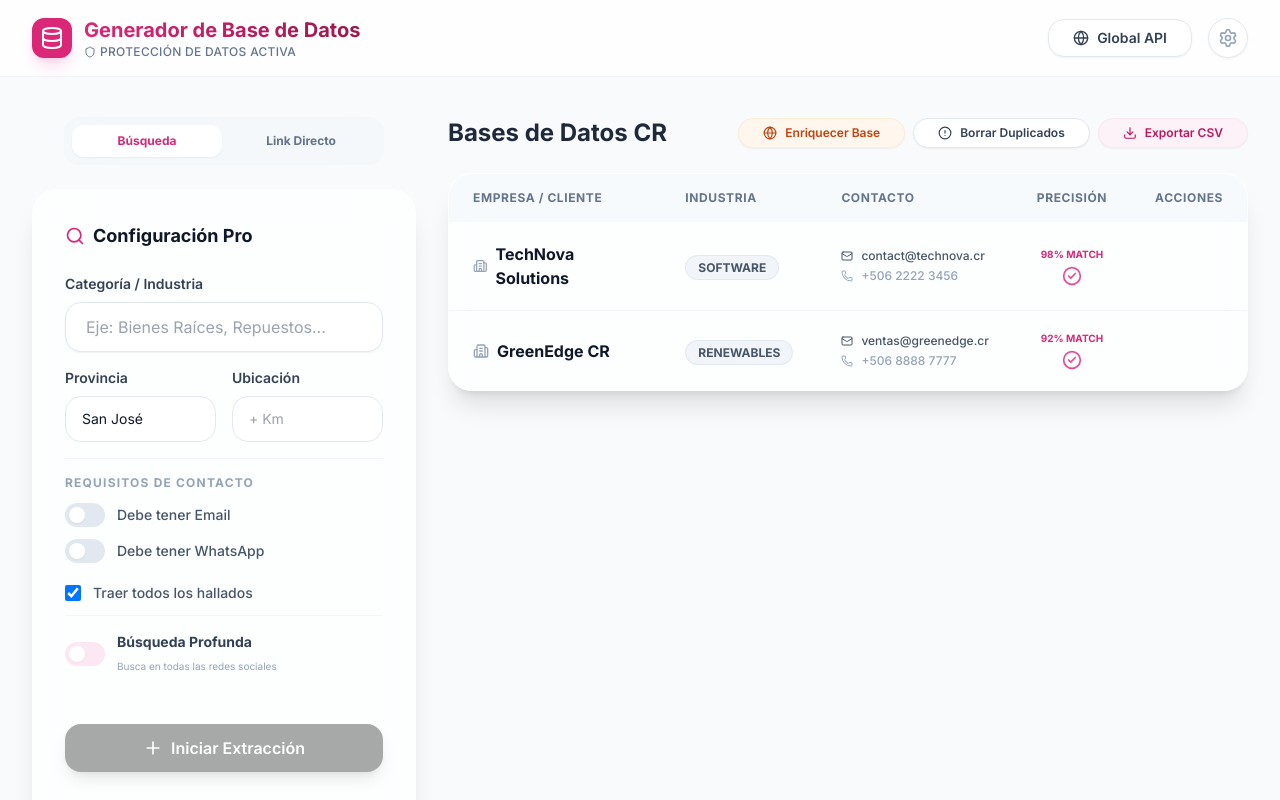
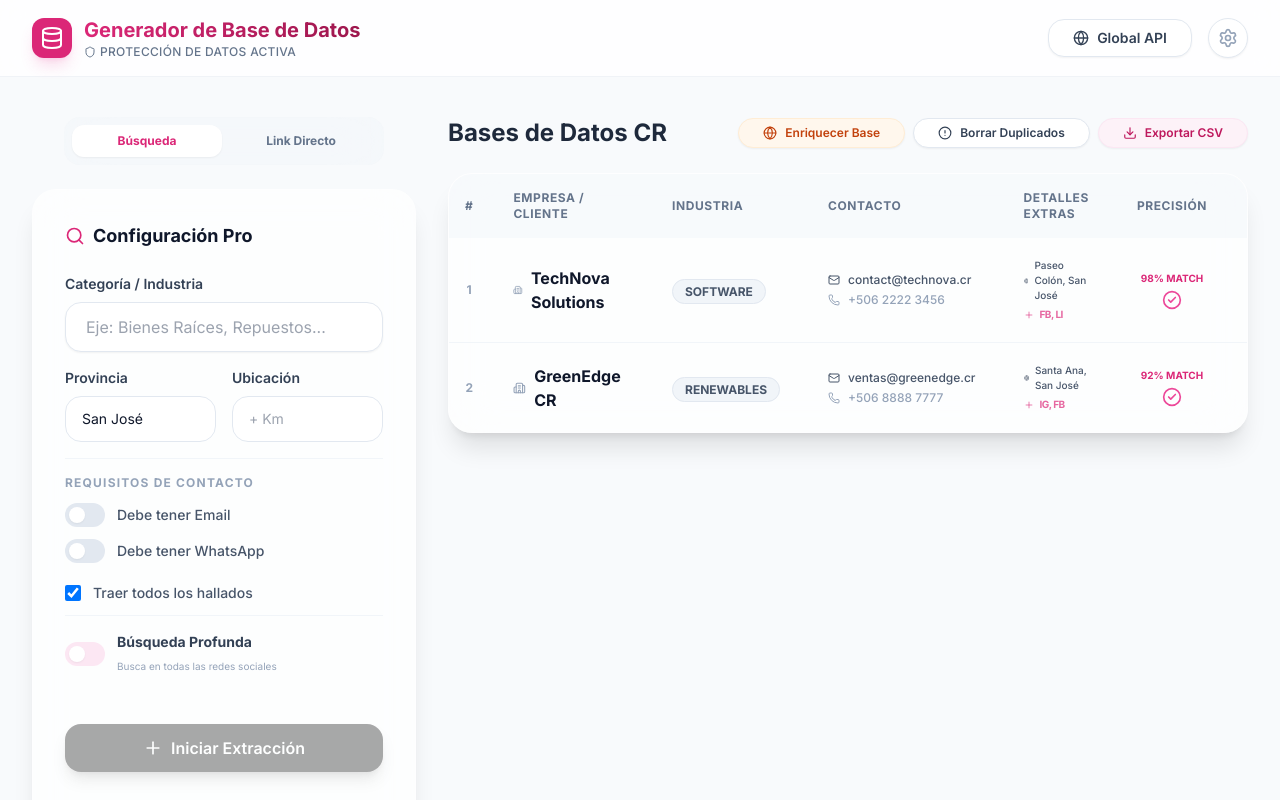
Before and after one commit to omanuelom86-art/database-generator, a React (Vite) app: page / in a window 1280 px wide. Shown: the top 800 px of the page. Built offline with nearby package versions, Linux system fonts and the light colour scheme.

Commit message:
feat: enumerate results and add address/social columns

```diff
--- a/src/App.tsx
+++ b/src/App.tsx
@@ -18,8 +18,8 @@ import {
 import { motion, AnimatePresence } from 'framer-motion';
 
 const MOCK_LEADS = [
-  { id: 1, company: 'TechNova Solutions', industry: 'Software', email: 'contact@technova.cr', phone: '+506 2222 3456', confidence: 98, status: 'verified' },
-  { id: 2, company: 'GreenEdge CR', industry: 'Renewables', email: 'ventas@greenedge.cr', phone: '+506 8888 7777', confidence: 92, status: 'verified' },
+  { id: 1, company: 'TechNova Solutions', industry: 'Software', email: 'contact@technova.cr', phone: '+506 2222 3456', address: 'Paseo Colón, San José', socials: 'FB, LI', confidence: 98, status: 'verified' },
+  { id: 2, company: 'GreenEdge CR', industry: 'Renewables', email: 'ventas@greenedge.cr', phone: '+506 8888 7777', address: 'Santa Ana, San José', socials: 'IG, FB', confidence: 92, status: 'verified' },
 ];
 
 const COSTA_RICA_PROVINCES = [
@@ -58,6 +58,8 @@ function App() {
         industry: query || 'Servicios',
         email: Math.random() > 0.3 ? `contacto@${(query || 'leads').toLowerCase().replace(/\s/g, '')}.com` : '',
         phone: Math.random() > 0.4 ? `+506 ${Math.floor(Math.random() * 80000000) + 10000000}` : '',
+        address: `${province}, Costa Rica`,
+        socials: 'FB, IG',
         confidence: Math.floor(Math.random() * 20) + 75,
         status: 'pending'
       };
@@ -74,11 +76,13 @@ function App() {
 
   const handleEnrich = (id?: number) => {
     const enrichLead = (lead: any) => {
-      if (!lead.email || !lead.phone) {
+      if (!lead.email || !lead.phone || !lead.address) {
         return {
           ...lead,
-          email: lead.email || `found@${lead.company.toLowerCase().replace(/\s/g, '')}.cr`,
+          email: lead.email || `encontrado@${lead.company.toLowerCase().replace(/\s/g, '')}.cr`,
           phone: lead.phone || `+506 ${Math.floor(Math.random() * 80000000) + 20000000}`,
+          address: lead.address || `Central, ${province}`,
+          socials: lead.socials || 'FB, IG, LI',
           status: 'verified',
           confidence: 99
         };
@@ -96,14 +100,17 @@ function App() {
   };
 
   const downloadCSV = () => {
-    const headers = ['Company', 'Industry', 'Email', 'Phone', 'Confidence'];
+    const headers = ['#', 'Empresa', 'Industria', 'Email', 'Telefono', 'Direccion', 'Sociales', 'Match'];
     const csvContent = [
       headers.join(','),
-      ...leads.map(lead => [
+      ...leads.map((lead, index) => [
+        index + 1,
         `"${lead.company}"`,
         `"${lead.industry}"`,
         lead.email,
         `"${lead.phone}"`,
+        `"${lead.address}"`,
+        `"${lead.socials}"`,
         lead.confidence
       ].join(','))
     ].join('\n');
@@ -112,7 +119,7 @@ function App() {
     const link = document.createElement('a');
     const url = URL.createObjectURL(blob);
     link.setAttribute('href', url);
-    link.setAttribute('download', `leads_cr_${new Date().toISOString().split('T')[0]}.csv`);
+    link.setAttribute('download', `base_datos_cr_${new Date().toISOString().split('T')[0]}.csv`);
     link.style.visibility = 'hidden';
     document.body.appendChild(link);
     link.click();
@@ -408,22 +415,27 @@ function App() {
                 <table className="w-full text-left">
                   <thead>
                     <tr className="bg-surface-100/50">
+                      <th className="px-4 py-4 text-xs font-bold text-surface-500 uppercase tracking-wider text-center">#</th>
                       <th className="px-6 py-4 text-xs font-bold text-surface-500 uppercase tracking-wider">Empresa / Cliente</th>
                       <th className="px-6 py-4 text-xs font-bold text-surface-500 uppercase tracking-wider">Industria</th>
                       <th className="px-6 py-4 text-xs font-bold text-surface-500 uppercase tracking-wider">Contacto</th>
+                      <th className="px-6 py-4 text-xs font-bold text-surface-500 uppercase tracking-wider">Detalles Extras</th>
                       <th className="px-6 py-4 text-xs font-bold text-surface-500 uppercase tracking-wider text-center">Precisión</th>
                       <th className="px-6 py-4 text-xs font-bold text-surface-500 uppercase tracking-wider text-center">Acciones</th>
                     </tr>
                   </thead>
                   <tbody className="divide-y divide-surface-100">
                     <AnimatePresence>
-                      {leads.map((lead) => (
+                      {leads.map((lead, index) => (
                         <motion.tr
                           key={lead.id}
                           initial={{ opacity: 0 }}
                           animate={{ opacity: 1 }}
                           className="hover:bg-primary-50/50 transition-colors group"
                         >
+                          <td className="px-4 py-5 text-center font-bold text-surface-400 text-xs">
+                            {index + 1}
+                          </td>
                           <td className="px-6 py-5">
                             <div className="font-bold text-surface-900 flex items-center gap-2">
                               <Building2 className="w-4 h-4 text-surface-400" />
@@ -447,6 +459,16 @@ function App() {
                               </div>
                             </div>
                           </td>
+                          <td className="px-6 py-5">
+                            <div className="text-[10px] space-y-1">
+                              <div className="text-surface-600 flex items-center gap-1.5 font-medium">
+                                <Globe className="w-2.5 h-2.5" /> {lead.address}
+                              </div>
+                              <div className="text-primary-600/70 flex items-center gap-1.5 font-bold uppercase tracking-tighter">
+                                <Plus className="w-2.5 h-2.5" /> {lead.socials}
+                              </div>
+                            </div>
+                          </td>
                           <td className="px-6 py-5 text-center">
                             <div className="flex flex-col items-center">
                               <span className={`text-[10px] font-bold mb-1 ${lead.confidence > 90 ? 'text-primary-600' : 'text-surface-400'}`}>
@@ -460,10 +482,11 @@ function App() {
                             </div>
                           </td>
                           <td className="px-6 py-5 text-center">
-                            {(!lead.email || !lead.phone) && (
+                            {(!lead.email || !lead.phone || !lead.address) && (
                               <button
                                 onClick={() => handleEnrich(lead.id)}
-                                className="p-2 hover:bg-orange-100 rounded-lg text-orange-600 transition-all title='Completar datos faltantes'"
+                                className="p-2 hover:bg-orange-100 rounded-lg text-orange-600 transition-all"
+                                title="Completar datos faltantes"
                               >
                                 <Plus className="w-4 h-4" />
                               </button>
```
